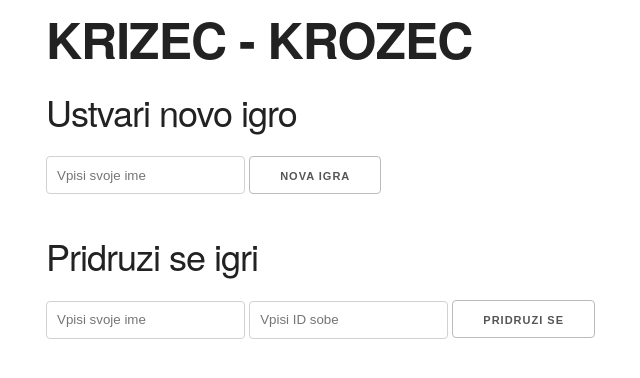
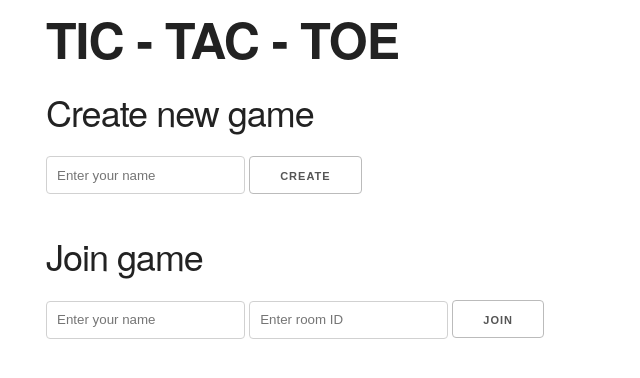
Before and after one commit to VitoKurnik/VitoKurnik-Tic-Tac-Toe_P2P, a website: page game.html in a window 1280 px wide. Shown: the whole page, without its empty margins (114-754 px from the left). Drawn offline with nearby package versions, Linux system fonts and the light colour scheme; no server answers.

Commit message:
translated comments and display text to English

```diff
--- a/game.html
+++ b/game.html
@@ -8,15 +8,15 @@
 	<body>
 		<div class="container">
 			<div class="menu">
-				<h1><b>KRIZEC - KROZEC<b></h1>
-				<h3>Ustvari novo igro</h3>
-				<input type="text" name="name" id="nameNew" placeholder="Vpisi svoje ime" required>
-				<button id="new">Nova igra</button>
+				<h1><b>TIC - TAC - TOE<b></h1>
+				<h3>Create new game</h3>
+				<input type="text" name="name" id="nameNew" placeholder="Enter your name" required>
+				<button id="new">Create</button>
 				<br><br>
-				<h3>Pridruzi se igri</h3>
-				<input type="text" name="name" id="nameJoin" placeholder="Vpisi svoje ime" required>
-				<input type="text" name="room" id="room" placeholder="Vpisi ID sobe" required>
-				<button id="join">Pridruzi se</button>
+				<h3>Join game</h3>
+				<input type="text" name="name" id="nameJoin" placeholder="Enter your name" required>
+				<input type="text" name="room" id="room" placeholder="Enter room ID" required>
+				<button id="join">Join</button>
 			</div>
 			<div class="gameBoard" style="display: none;">
 				<h2 id="userHello"></h2>
--- a/main.js
+++ b/main.js
@@ -19,8 +19,6 @@
       return [7, 56, 448, 73, 146, 292, 273, 84];
     }
 
-    // Nastavi bit izvedene poteze
-    // tileValue - Bitmask, ki nastavi vrednost zadnje izvedene poteze.
     updatePlaysArr(tileValue) {
       this.playsArr += tileValue;
     }
@@ -29,10 +27,10 @@
       return this.playsArr;
     }
 
-    // Nastavi currentTurn za igralca, ki je na vrsti - osvezi tudi UI.
+    // Sets currentTurn for player - refreshes the UI.
     setCurrentTurn(turn) {
       this.currentTurn = turn;
-      const message = turn ? 'Na vrsti si' : 'Cakam nasprotnika';
+      const message = turn ? 'Your turn' : 'Waiting for opponent';
       $('#turn').text(message);
     }
 
@@ -49,7 +47,7 @@
     }
   }
 
-  // roomId - id sobe kjer se igra odvija
+  // roomId - id of the room
   class Game {
     constructor(roomId) {
       this.roomId = roomId;
@@ -57,18 +55,18 @@
       this.moves = 0;
     }
 
-    // ustvari polje za igro, doda event listenerje na gumbe
+    // creates the game board, adds event listeners to buttons
     createGameBoard() {
       function tileClickHandler() {
         const row = parseInt(this.id.split('_')[1][0], 10);
         const col = parseInt(this.id.split('_')[1][1], 10);
         if (!player.getCurrentTurn() || !game) {
-          alert('Nisi na vrsti!');
+          alert('Not your turn!');
           return;
         }
 
         if ($(this).prop('disabled')) {
-          alert('To polje je ze zasedeno!');
+          alert('Already taken!');
           return;
         }
 
@@ -89,7 +87,7 @@
         }
       }
     }
-    // Odstrani meni, izrise polje in pozdravi igralca
+    // Removes the menu, outputs the game board and says hello to the player
     displayBoard(message) {
       $('.menu').css('display', 'none');
       $('.gameBoard').css('display', 'block');
@@ -97,12 +95,12 @@
       this.createGameBoard();
     }
     /**
-     * Osvezi UI
+     * UI refresh
      *
-     * @param {string} type tip igralca(X or O)
-     * @param {int} row vrstica, kjer je bila izvedena poteza
-     * @param {int} col stolpec, kjer je bila izvedena poteza
-     * @param {string} tile id kliknjenega tile-a (kvadratka)
+     * @param {string} type player type (X or O)
+     * @param {int} row row in which the move was made
+     * @param {int} col column in which the move was made
+     * @param {string} tile id of the selected tile (kvadratka)
      */
     updateBoard(type, row, col, tile) {
       $(`#${tile}`).text(type).prop('disabled', true);
@@ -114,11 +112,11 @@
       return this.roomId;
     }
 
-    // poslji update nasprotniku, da se mu osvezi UI
+    // send update to the opponent to refresh his UI
     playTurn(tile) {
       const clickedTile = $(tile).attr('id');
 
-      // Emitaj event da se drugemu igralcu sporoci, da si opravil svojo potezo.
+      // emits the event in lets the other player know you've made your move
       socket.emit('playTurn', {
         tile: clickedTile,
         room: this.getRoomId(),
@@ -146,7 +144,7 @@
         }
       });
 
-      const tieMessage = 'Neodloceno :(';
+      const tieMessage = 'Draw :(';
       if (this.checkTie()) {
         socket.emit('gameEnded', {
           room: this.getRoomId(),
@@ -161,10 +159,10 @@
       return this.moves >= 9;
     }
 
-    // Razglasi zamgovalca ce je trenutni client zmagal.
-    // Broadcastaj to v sobi, da drugi igralec ve, da je nasprotnik zmagal.
+    // announces the winner of the current client has won
+    // broadcasts to the room and let the other player know
     announceWinner() {
-      const message = `${player.getPlayerName()} je zmagal!`;
+      const message = `${player.getPlayerName()} has won!`;
       socket.emit('gameEnded', {
         room: this.getRoomId(),
         message,
@@ -173,14 +171,14 @@
       location.reload();
     }
 
-    // Koncaj igro ce je drugi igralec zmagal.
+    // ends the game if the other player has won
     endGame(message) {
       alert(message);
       location.reload();
     }
   }
 
-  // Ustvari novo igro. Emitaj newGame event.
+  // creates new game
   $('#new').on('click', () => {
     const name = $('#nameNew').val();
     if (!name) {
@@ -191,7 +189,7 @@
     player = new Player(name, P1);
   });
 
-  // Pridruzi se obstojeci sobi z vnosom roomId. Emitaj joinGame event.
+  // joins a room
   $('#join').on('click', () => {
     const name = $('#nameJoin').val();
     const roomID = $('#room').val();
@@ -203,31 +201,22 @@
     player = new Player(name, P2);
   });
 
-  // Novo igro je ustvaril trenutni client. Osvezi UI in ustvari novi Game var.
   socket.on('newGame', (data) => {
     const message =
       `Pozdravljen, ${data.name}. Nasportnik naj vnese ID:
       ${data.room}. Cakam nasprotnika...`;
 
-    // Ustvari igro za igralca 1
+    // creates game for player 1
     game = new Game(data.room);
     game.displayBoard(message);
   });
 
-  /**
-	 * Ce igralec ustvari igro, bo P1(X) in bo prvi na vrsti.
-	 * Ta event se prejme ko se nasprotnik pridruzi v sobo.
-	 */
   socket.on('player1', (data) => {
     const message = `Pozdravljen, ${player.getPlayerName()}`;
     $('#userHello').html(message);
     player.setCurrentTurn(true);
   });
 
-  /**
-	 * Pridruzitev k igri, zato je igralec P2(O).
-	 * Event se prejme, ko se P2 uspesno pridruzi igri.
-	 */
   socket.on('player2', (data) => {
     const message = `Pozdravljen, ${data.name}`;
 
@@ -237,10 +226,6 @@
     player.setCurrentTurn(false);
   });
 
-  /**
-	 * Nasprotnik je izvedel potezo. Osvezi UI.
-	 * Trenutni igralec je na vrsti.
-	 */
   socket.on('turnPlayed', (data) => {
     const row = data.tile.split('_')[1][0];
     const col = data.tile.split('_')[1][1];
@@ -250,15 +235,11 @@
     player.setCurrentTurn(true);
   });
 
-  // Ce drugi igralec zmaga, se prejme ta event. Obvesti igralca, da je igra koncana.
   socket.on('gameEnd', (data) => {
     game.endGame(data.message);
     socket.leave(data.room);
   });
 
-  /**
-	 * Koncaj igro na bilo katerem err eventu.
-	 */
   socket.on('err', (data) => {
     game.endGame(data.message);
   });
```
Also changed, not shown: index.js (+4 -4 lines).
